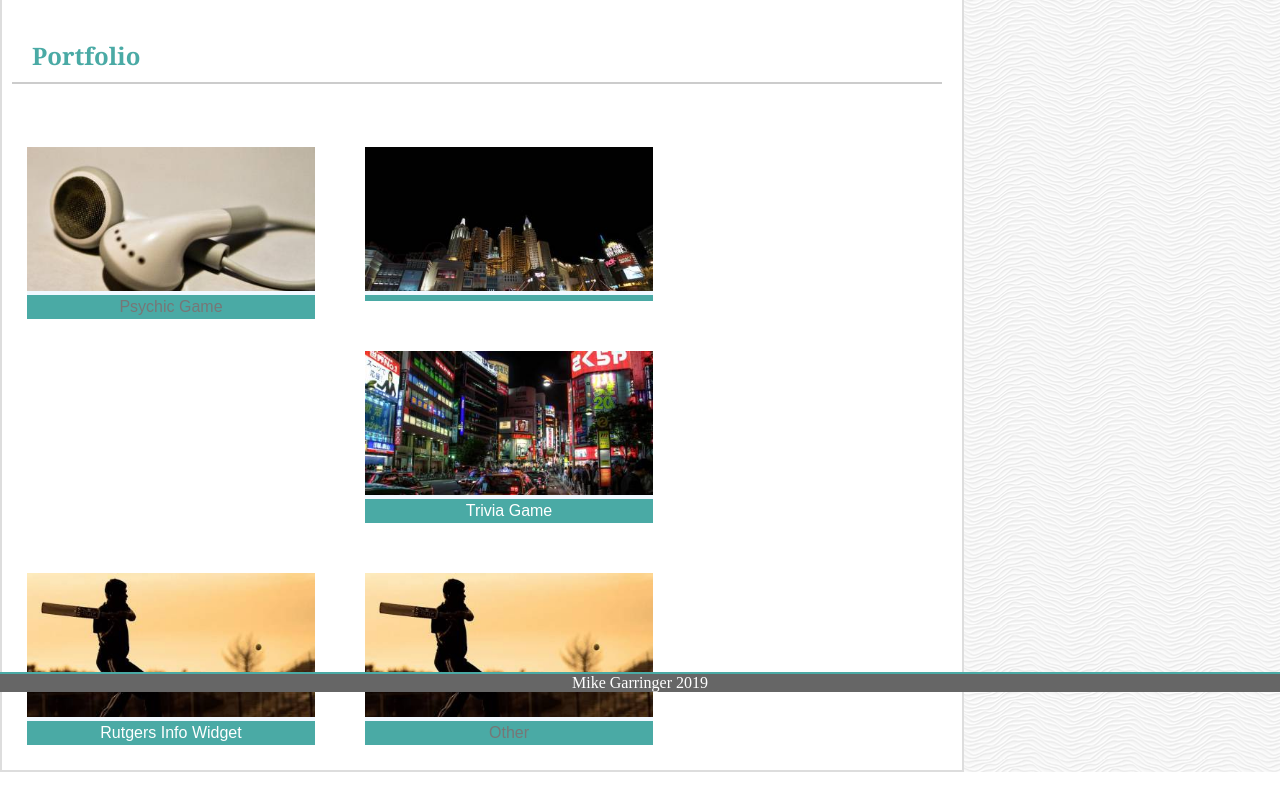
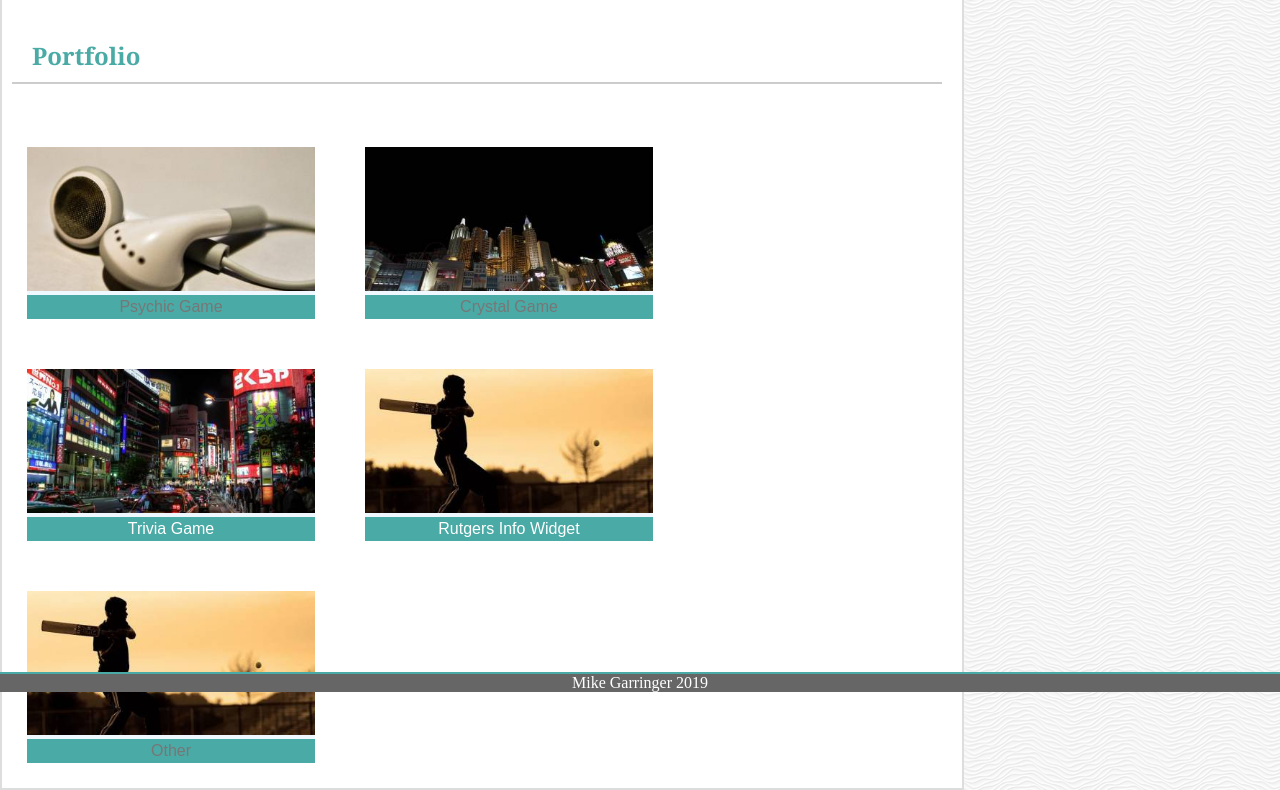
Before and after one commit to MichaelGarringer/Basic-Portfolio, a plain HTML site: page portfolio.html in a window 1280 px wide. Shown: the part 108-898 px from the top of the page. Drawn offline with Linux system fonts and the light colour scheme.

Commit message:
fixed broken link

```diff
--- a/portfolio.html
+++ b/portfolio.html
@@ -34,7 +34,7 @@
     <div class="polaroid">
       <img src="./assets/images/ph2.jpg" alt="5 Terre" style="width:100%">
       <div class="container">
-       <a href= "https://michaelgarringer.github.io/CrystalGame/"></a>
+       <a href= "https://michaelgarringer.github.io/CrystalGame/">Crystal Game</a>
       </div>
     </div>
     <br />
```
